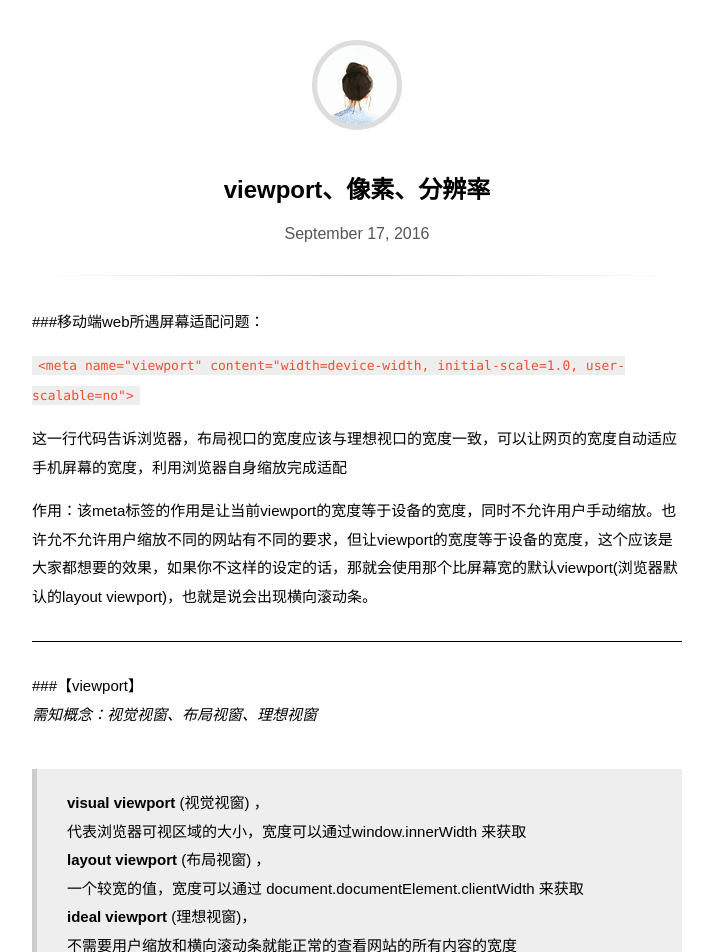
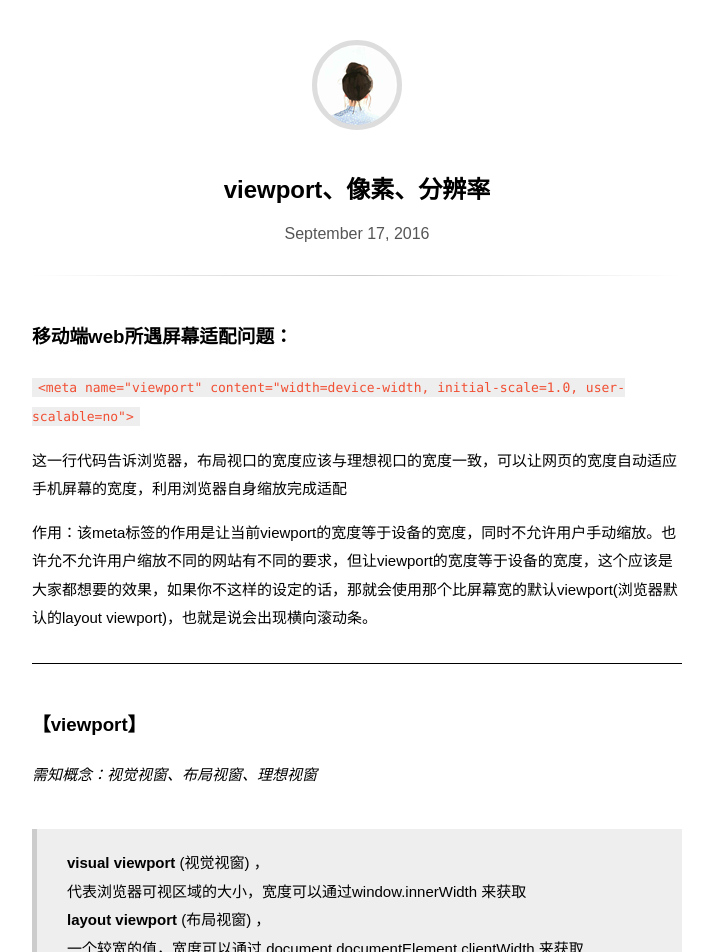
Before and after one commit to whyorwyh/whyorwyh.github.io, a Jekyll site: the page built from _posts/2016-09-17-viewport-像素-分辨率.md, in a window 1280 px wide and 1400 px high. Shown: the top 952 px of the window, without its empty margins (283-996 px from the left). Built offline with Jekyll 4.4.1, drawn with Linux system fonts in a browser that asks for light colours; some web fonts are replaced; some of the changed text lies outside the part shown.

````diff
--- a/_posts/2016-09-17-viewport-像素-分辨率.md
+++ b/_posts/2016-09-17-viewport-像素-分辨率.md
@@ -3,7 +3,7 @@ layout: post
 title: viewport、像素、分辨率
 ---
 
-###移动端web所遇屏幕适配问题：
+### 移动端web所遇屏幕适配问题：
 
 ``` <meta name="viewport" content="width=device-width, initial-scale=1.0, user-scalable=no"> ```
 
@@ -12,7 +12,8 @@ title: viewport、像素、分辨率
 作用：该meta标签的作用是让当前viewport的宽度等于设备的宽度，同时不允许用户手动缩放。也许允不允许用户缩放不同的网站有不同的要求，但让viewport的宽度等于设备的宽度，这个应该是大家都想要的效果，如果你不这样的设定的话，那就会使用那个比屏幕宽的默认viewport(浏览器默认的layout viewport)，也就是说会出现横向滚动条。
 
  ***
-###【viewport】
+### 【viewport】
+
 *需知概念：视觉视窗、布局视窗、理想视窗*
 
 > **visual viewport** (视觉视窗) ，
@@ -26,7 +27,8 @@ title: viewport、像素、分辨率
 ![visual-viewport.png](http://upload-images.jianshu.io/upload_images/1644692-0b6fe1de5eccbd7e.png?imageMogr2/auto-orient/strip%7CimageView2/2/w/1240)  ![layout-viewport.png](http://upload-images.jianshu.io/upload_images/1644692-8b6a708563b87429.png?imageMogr2/auto-orient/strip%7CimageView2/2/w/1240)
 
 ***
-###【像素】
+### 【像素】
+
 *需知概念：设备物理像素，设备独立像素、设备像素比、css像素*
 
 > **设备物理像素**
@@ -44,7 +46,8 @@ CSS像素是Web编程的概念，指的是CSS样式代码中使用的逻辑像
 ![Image.png](http://upload-images.jianshu.io/upload_images/1644692-b72c1f1e145596f5.png?imageMogr2/auto-orient/strip%7CimageView2/2/w/1240)
 
 ***
-###【分辨率】
+### 【分辨率】
+
 *需知概念：px、pt、PPI*
 
 > **px**
@@ -62,26 +65,26 @@ CSS像素是Web编程的概念，指的是CSS样式代码中使用的逻辑像
 
 ### 自己理解：
 
- - **如果设置如上meta，则:layout viewport（设备独立像素）= 设备的宽度（设备物理像素）
+ - 如果设置如上meta，则:layout viewport（设备独立像素）= 设备的宽度（设备物理像素）
   如果没设置如上meta，则: layout viewport（设备独立像素) = 浏览器默认的宽度（设备独立像素），通常会比较大出现滚动条
-在PC端设备物理像素和设备独立像素数值相等**
- - **CSS像素在不放大和缩小的情况下，在任何设备中的1个CSS像素都是一样大的
+在PC端设备物理像素和设备独立像素数值相等
+ - CSS像素在不放大和缩小的情况下，在任何设备中的1个CSS像素都是一样大的
 缩放会引起CSS像素的变化——即引起每1个CSS像素所代表的物理像素变化。
 例如，当用户把页面放大一倍，那么css中1px所代表的物理像素也会增加一倍；反之把页面缩小一倍，css中1px所代表的物理像素也会减少一倍。
 注意：当用户缩放时，只有视觉视口的尺寸会发生改变，布局视口不会改变。移动端的缩放不会导致CSS布局被重新计算
    在普通屏幕下，1个css像素(设备独立像素) 对应 1个设备物理像素(1:1)。
-在retina 屏幕下，1个css像素(设备独立像素)对应 4个设备物理像素(1:4)。**
- - **图片制作出来 如果没有修改 放到什么显示器上分辨率都不会变
+在retina 屏幕下，1个css像素(设备独立像素)对应 4个设备物理像素(1:4)。
+ - 图片制作出来 如果没有修改 放到什么显示器上分辨率都不会变
 改变的只是倍率（即一个像素点的大小，即一个像素点包括几个pt）
 因为图片总的像素点个数是不变的，每个像素点的大小由显示分辨率决定
-像素密度越大，越清晰**
- - **在同一个手机或电脑设备上，它的设备像素是固定的，这是厂商在出厂时就设置好了的————即一个设备的分辨率是固定不变的。**
- - **1px设备物理像素大小在不同设备中是不同的，由分辨率和尺寸共同决定
-只有1pt的大小是固定的**
+像素密度越大，越清晰*
+ - 在同一个手机或电脑设备上，它的设备像素是固定的，这是厂商在出厂时就设置好了的————即一个设备的分辨率是固定不变的。
+ - 1px设备物理像素大小在不同设备中是不同的，由分辨率和尺寸共同决定
+只有1pt的大小是固定的
 
  ***
 
-###相关参考：
+### 相关参考：
 
 [移动前端开发之viewport的深入理解](http://www.cnblogs.com/2050/p/3877280.html)
 [meta viewport 你真的了解吗？](http://yunkus.com/meta-viewport-usage/)
````
